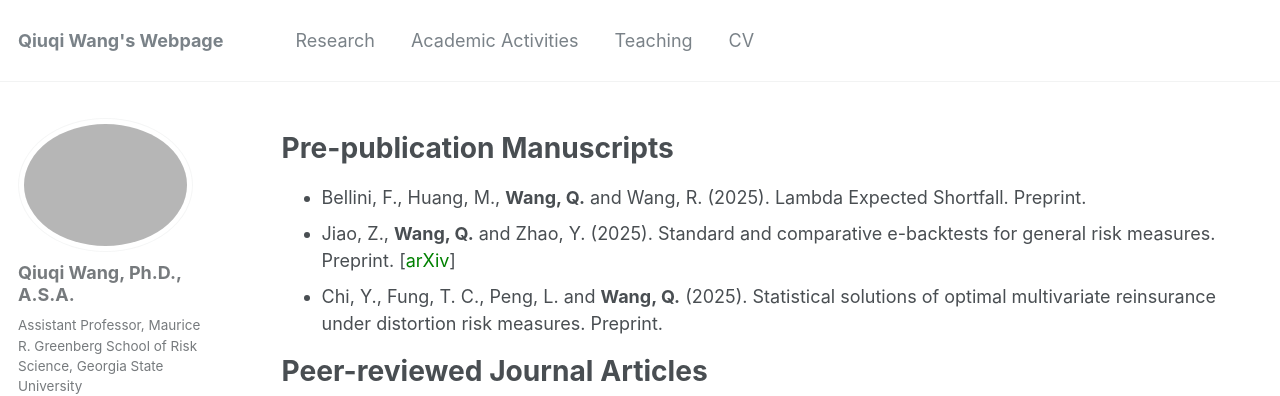
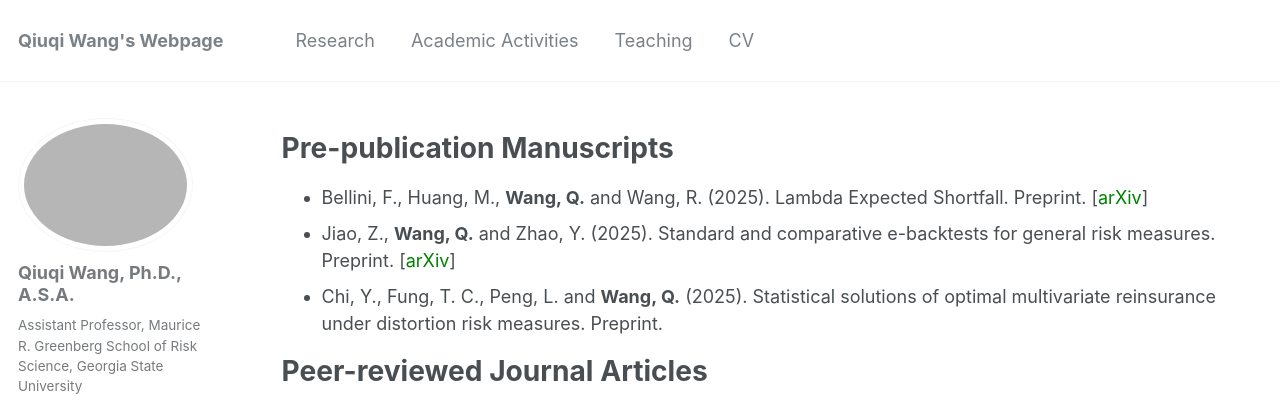
Before and after one commit to qwangan/qwangan.github.io, a Jekyll site: the page built from _pages/publications.md, in a window 1280 px wide and 1264 px high. Shown: the top 396 px of the window. Built offline with Jekyll 4.4.1, drawn with Linux system fonts in a browser that asks for light colours; some web fonts are replaced.

Commit message:
Update publications.md

```diff
--- a/_pages/publications.md
+++ b/_pages/publications.md
@@ -7,7 +7,7 @@ author_profile: true
 
 # Pre-publication Manuscripts
 
-* Bellini, F., Huang, M., **Wang, Q.** and Wang, R. (2025). Lambda Expected Shortfall. Preprint.
+* Bellini, F., Huang, M., **Wang, Q.** and Wang, R. (2025). Lambda Expected Shortfall. Preprint. [[<span style="color:green">arXiv</span>]](https://arxiv.org/abs/2512.23139)
 * Jiao, Z., **Wang, Q.** and Zhao, Y. (2025). Standard and comparative e-backtests for general risk measures. Preprint. [[<span style="color:green">arXiv</span>]](https://arxiv.org/abs/2511.05840)
 * Chi, Y., Fung, T. C., Peng, L. and **Wang, Q.** (2025). Statistical solutions of optimal multivariate reinsurance under distortion risk measures. Preprint.
 
```
